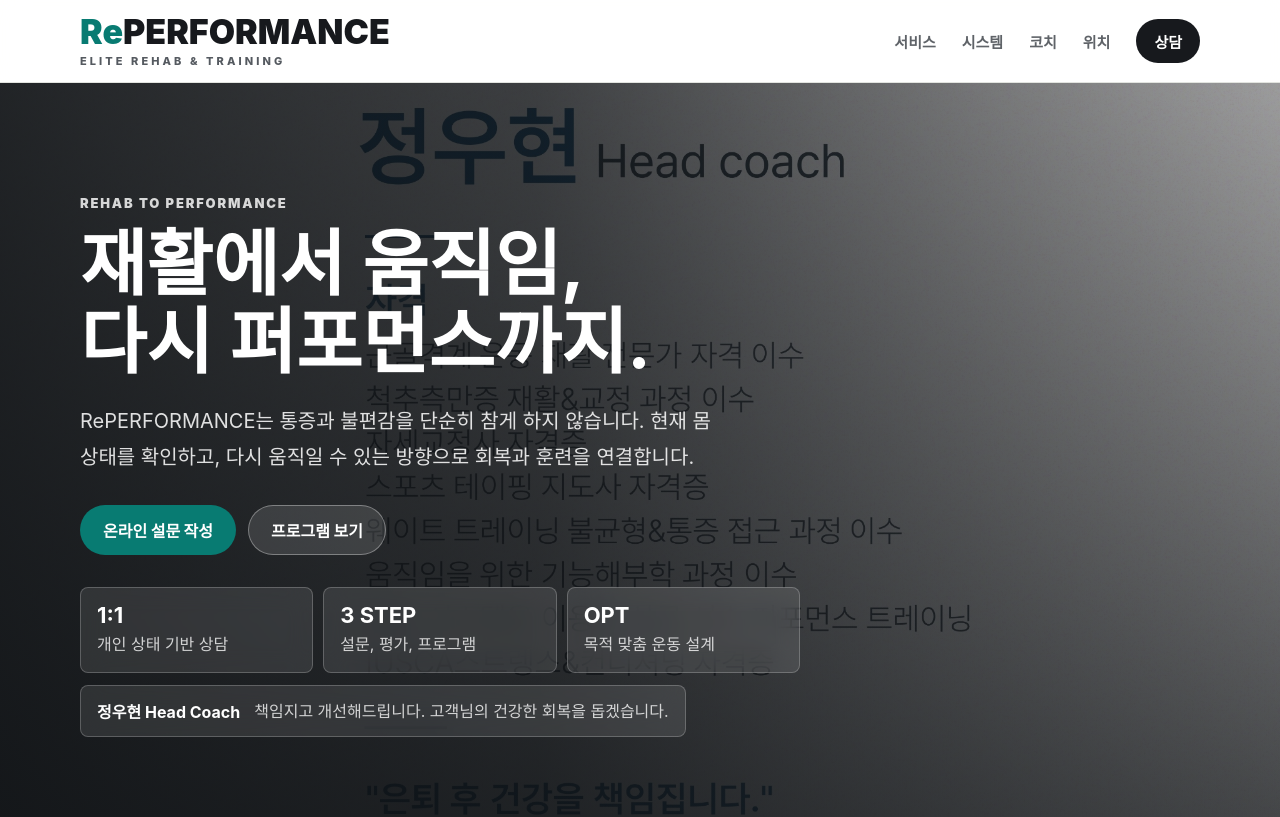
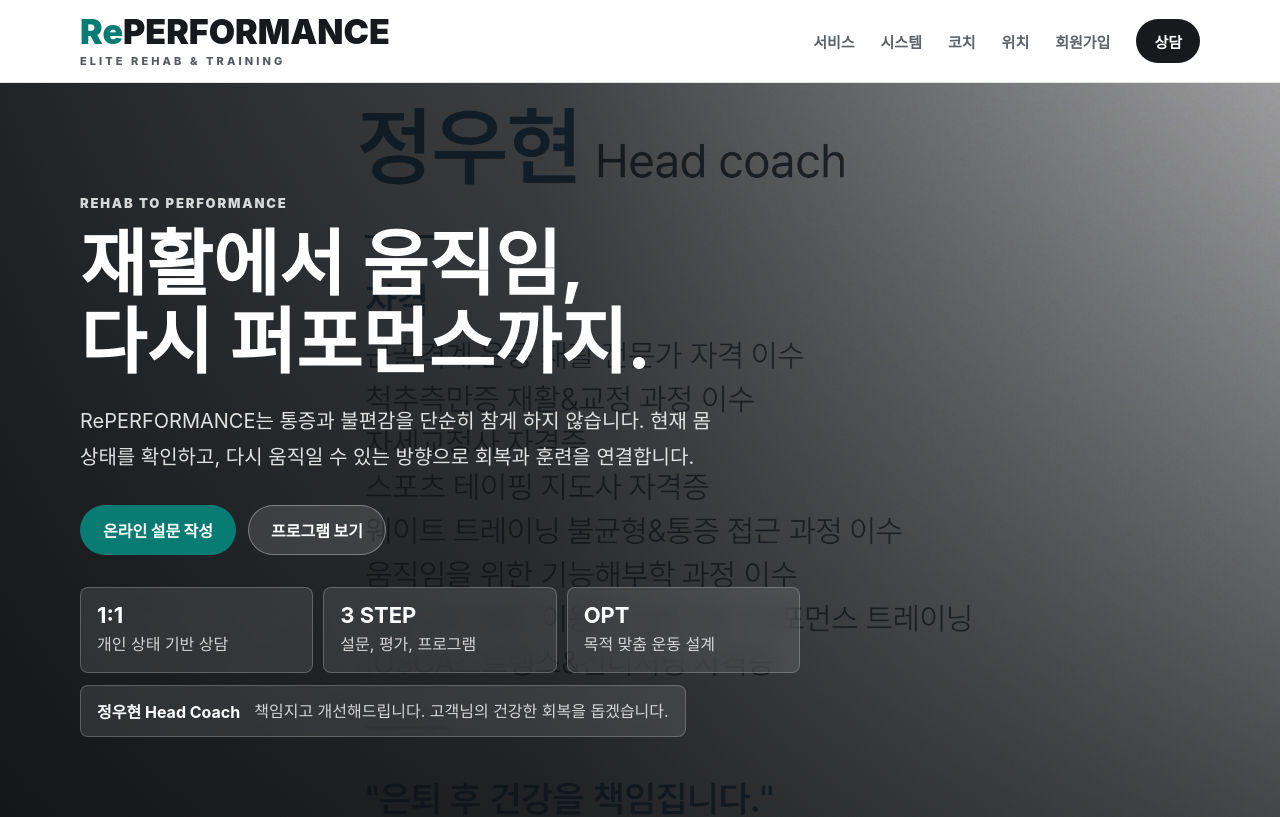
Before and after one commit to thehouserehab/reperformance-homepage, a Next.js app: page / in a window 1280 px wide. Shown: the top 817 px of the page. Built offline with nearby package versions, Linux system fonts and the light colour scheme.

Commit message:
Add signup link to navigation

```diff
--- a/app/_components/NavLinks.tsx
+++ b/app/_components/NavLinks.tsx
@@ -8,6 +8,7 @@
   { href: "/system", label: "시스템" },
   { href: "/coach", label: "코치" },
   { href: "/location", label: "위치" },
+  { href: "/signup", label: "회원가입" },
 ];
 
 function isActive(pathname: string, href: string) {
```
